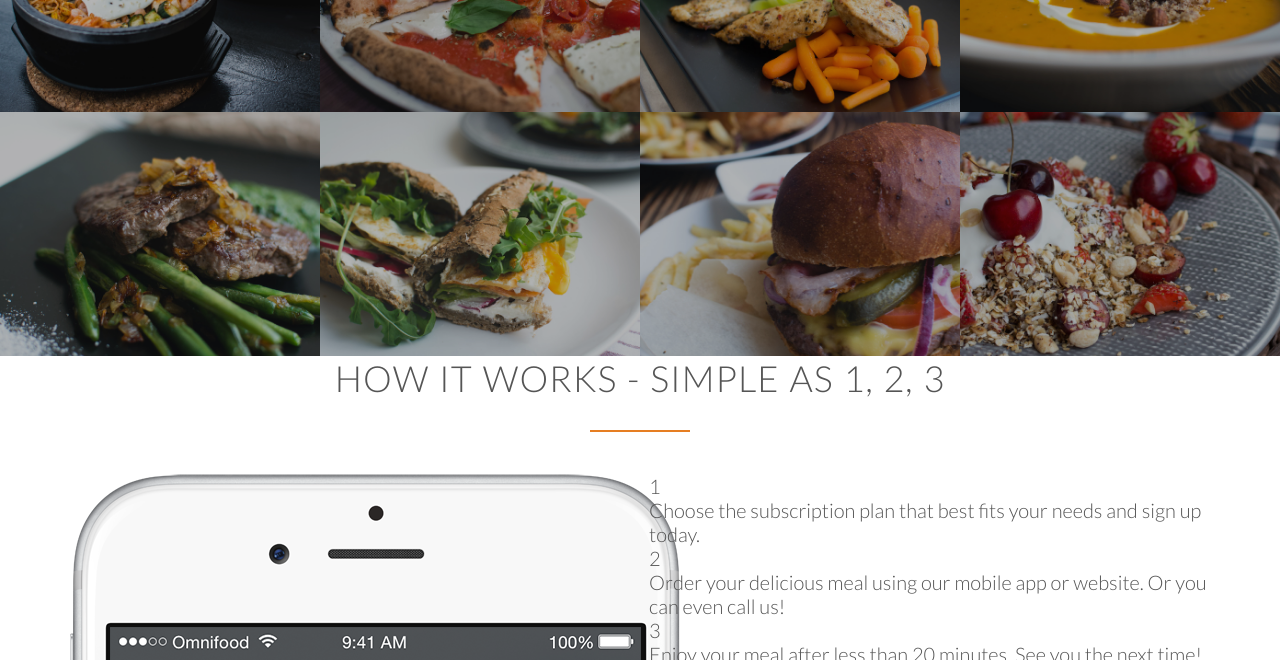
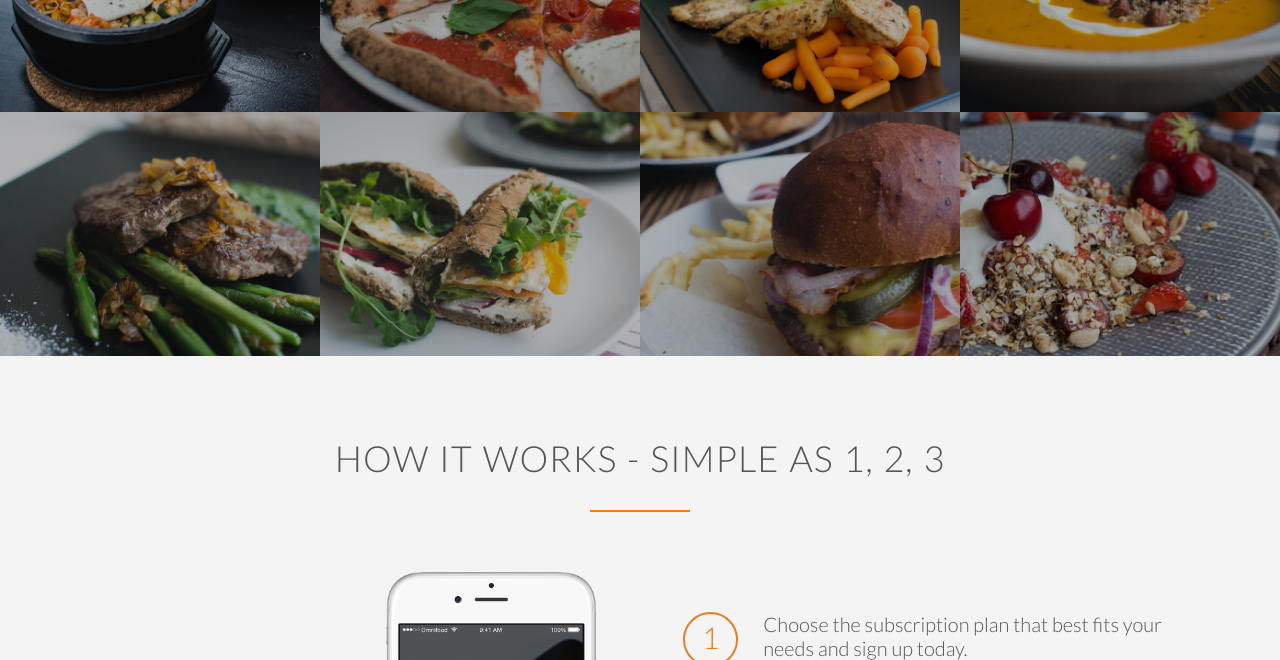
Before and after one commit to leguich1985/Omnifood, a plain HTML site: page index.html in a window 1280 px wide. Shown: the part 1650-2310 px from the top of the page. Drawn offline with Linux system fonts and the light colour scheme; files whose address does not match are found by name.

Commit message:
new section

```diff
--- a/index.html
+++ b/index.html
@@ -62,7 +62,7 @@
         </div>
     </section>
     <section class="meals">
-        <ul class="meals-showcase">
+        <ul class="meals-showcase clearfix">
             <li>
                 <figure class="meal-photo">
                     <img src="resources/img/1.jpg" alt="">
@@ -84,7 +84,7 @@
                 </figure>
             </li>
         </ul>
-        <ul class="meals-showcase">
+        <ul class="meals-showcase clearfix">
             <li>
                 <figure class="meal-photo">
                     <img src="resources/img/5.jpg" alt="">
--- a/resources/css/style.css
+++ b/resources/css/style.css
@@ -11,6 +11,18 @@ html {
     font-weight: 300;
     font-size: 20px;
     text-rendering: optimizeLegibility;
+}
+
+.clearfix {
+    zoom: 1;
+}
+
+.clearfix:after {
+    content: '.';
+    clear: both;
+    display: block;
+    height: 0;
+    visibility: hidden;
 }
 
 .row {
@@ -214,3 +226,52 @@ h2:after {
 .section-features .long-copy {
     margin-bottom: 30px;
 }
+
+.section-steps {
+    background-color: #f4f4f4;
+
+}
+
+.steps-box:first-child {
+    text-align: right;
+    padding-right: 3%;
+    margin-top: 30px;
+}
+
+.steps-box:last-child {
+    padding-left: 3%;
+    margin-top: 70px;
+}
+
+.app-screen {
+    width: 40%;
+}
+
+.works-step {
+    margin-bottom: 50px;
+
+}
+
+.works-step:last-of-type {
+    margin-bottom: 80px;
+}
+
+.works-step div {
+    color: #e67e22;
+    border: 2px solid #e67e22;
+    display: inline-block;
+    border-radius: 50%;
+    height: 55px;
+    width: 55px;
+    text-align: center;
+    padding: 5px;
+    float: left;
+    font-size: 150%;
+    margin-right: 25px;
+}
+
+.btn-app img {
+    height: 50px;
+    width: auto;
+    margin-right: 10px;
+}
```
